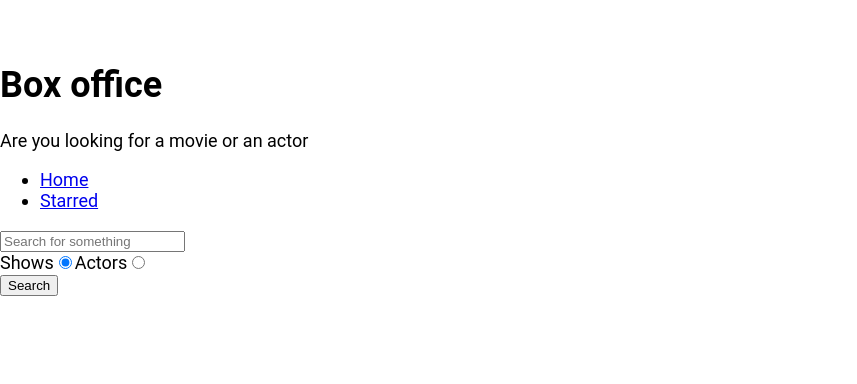
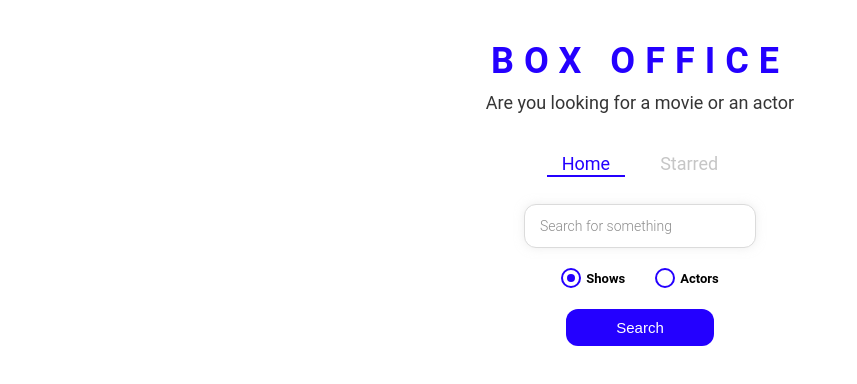
Before and after one commit to ariesh43/box-office, a React (Create React App) app: page / in a window 1280 px wide. Shown: the top 384 px of the page, without its empty margins (0-857 px from the left). Built offline with nearby package versions, Linux system fonts and the light colour scheme; the HTML template or start-up script is replaced by a standard one.

Commit message:
styled entire app

```diff
--- a/src/App.js
+++ b/src/App.js
@@ -1,11 +1,21 @@
 import React from 'react';
 import { Switch, Route } from 'react-router-dom';
+import { ThemeProvider } from 'styled-components';
 import { Home } from './pages/Home';
 import Show from './pages/Show';
 import { Starred } from './pages/Starred';
 
+const theme = {
+  mainColors: {
+    blue: '#2400ff',
+    gray: '#c6c6c6',
+    dark: '#353535',
+  },
+};
+
 const App = () => {
   return (
+    <ThemeProvider theme={theme}>
       <Switch>
         <Route exact path="/">
           <Home />
@@ -21,6 +31,7 @@
         </Route>
         `
       </Switch>
+    </ThemeProvider>
   );
 };
 
--- /dev/null
+++ b/src/components/CustomRadio.js
@@ -0,0 +1,63 @@
+import React from 'react';
+import styled from 'styled-components';
+
+const RadioWrapper = styled.label`
+  display: block;
+  position: relative;
+  padding-left: 25px;
+  cursor: pointer;
+  font-size: 13px;
+  user-select: none;
+  font-weight: 700;
+  line-height: 1.65;
+
+  input {
+    position: absolute;
+    opacity: 0;
+    cursor: pointer;
+  }
+
+  span {
+    position: absolute;
+    top: 0;
+    left: 0;
+    height: 16px;
+    width: 16px;
+    background-color: #fff;
+    border: 2px solid ${({ theme }) => theme.mainColors.blue};
+    border-radius: 50%;
+  }
+
+  input:checked ~ span {
+    background-color: #fff;
+    border: 2px solid ${({ theme }) => theme.mainColors.blue};
+  }
+
+  span:after {
+    content: '';
+    position: absolute;
+    display: none;
+  }
+
+  input:checked ~ span:after {
+    display: block;
+  }
+
+  span:after {
+    top: 4px;
+    left: 4px;
+    width: 8px;
+    height: 8px;
+    border-radius: 50%;
+    background: ${({ theme }) => theme.mainColors.blue};
+  }
+`;
+export const CustomRadio = ({ label, ...restProps }) => {
+  return (
+    <RadioWrapper htmlFor={restProps.id}>
+      {label}
+      <input {...restProps} type="radio" />
+      <span />
+    </RadioWrapper>
+  );
+};
--- a/src/components/Navs.js
+++ b/src/components/Navs.js
@@ -1,20 +1,27 @@
 import React from 'react';
-import { Link } from 'react-router-dom';
+import { useLocation } from 'react-router-dom';
+import { LinkStyled, NavList } from './Navs.styled';
 
 const LINKS = [
   { to: '/', text: 'Home' },
   { to: '/starred', text: 'Starred' },
 ];
 export const Navs = () => {
+  const location = useLocation();
   return (
     <div>
-      <ul>
+      <NavList>
         {LINKS.map(item => (
           <li key={item.to}>
-            <Link to={item.to}>{item.text}</Link>
+            <LinkStyled
+              to={item.to}
+              className={item.to === location.pathname ? 'active' : ''}
+            >
+              {item.text}
+            </LinkStyled>
           </li>
         ))}
-      </ul>
+      </NavList>
     </div>
   );
 };
--- /dev/null
+++ b/src/components/Navs.styled.js
@@ -0,0 +1,41 @@
+import styled from 'styled-components';
+import { Link } from 'react-router-dom';
+
+export const NavList = styled.ul`
+  display: flex;
+  justify-content: center;
+  list-style: none;
+  margin: 0 0 30px;
+  padding: 0;
+`;
+
+export const LinkStyled = styled(Link)`
+  margin: 0 10px;
+  padding: 3px 15px;
+  position: relative;
+  text-decoration: none;
+  color: ${({ theme }) => theme.mainColors.gray};
+  &.active {
+    color: ${({ theme }) => theme.mainColors.blue};
+    &:after {
+      content: '';
+      position: absolute;
+      display: block;
+      height: 2px;
+      left: 0%;
+      bottom: 0;
+      background-color: ${({ theme }) => theme.mainColors.blue};
+      animation: slide-in 0.3s ease-in forwards;
+      @keyframes slide-in {
+        from {
+          left: 50%;
+          width: 0;
+        }
+        to {
+          left: 0%;
+          width: 100%;
+        }
+      }
+    }
+  }
+`;
--- a/src/components/Title.js
+++ b/src/components/Title.js
@@ -1,11 +1,12 @@
 import React from 'react';
+import { TitleWrapper } from './Title.styled';
 
 const Title = ({ title, subtitle }) => {
   return (
-    <div>
+    <TitleWrapper>
       <h1>{title}</h1>
       <p>{subtitle}</p>
-    </div>
+    </TitleWrapper>
   );
 };
 
--- /dev/null
+++ b/src/components/Title.styled.js
@@ -0,0 +1,18 @@
+import styled from 'styled-components';
+
+export const TitleWrapper = styled.div`
+  text-align: center;
+  margin: 0 0 40px;
+
+  h1 {
+    color: ${({ theme }) => theme.mainColors.blue};
+    letter-spacing: 10px;
+    text-transform: uppercase;
+    margin: 0 0 10px;
+  }
+
+  p {
+    color: ${({ theme }) => theme.mainColors.dark};
+    margin: 0;
+  }
+`;
--- a/src/misc/custom-hooks.js
+++ b/src/misc/custom-hooks.js
@@ -41,7 +41,6 @@
 };
 const reducer = (prevState, action) => {
   switch (action.type) {
-    // eslint-disable-next-line no-lone-blocks
     case 'FETCH_SUCCESS': {
       return { isLoading: false, error: null, show: action.show };
     }
--- a/src/pages/Home.js
+++ b/src/pages/Home.js
@@ -4,6 +4,12 @@
 import { ShowGrid } from '../components/show/ShowGrid';
 import { ActorGrid } from '../components/actor/ActorGrid';
 import { useLastQuery } from '../misc/custom-hooks';
+import {
+  RadioInputsWrapper,
+  SearchButtonWrapper,
+  SearchInput,
+} from './Home.styled';
+import { CustomRadio } from '../components/CustomRadio';
 
 export const Home = () => {
   const [input, setInput] = useLastQuery();
@@ -43,38 +49,38 @@
   };
   return (
     <MainPageLayout>
-      <input
+      <SearchInput
         type="text"
         placeholder="Search for something"
         onChange={onInputChange}
         onKeyDown={onKeyDown}
         value={input}
       />
-      <div>
-        <label htmlFor="shows-search">
-          Shows
-          <input
-            type="radio"
+      <RadioInputsWrapper>
+        <div>
+          <CustomRadio
+            label="Shows"
             id="show-search"
             value="shows"
             checked={isShowSearch}
             onChange={onRadioChange}
           />
-        </label>
-        <label htmlFor="actors-search">
-          Actors
-          <input
-            type="radio"
+        </div>
+        <div>
+          <CustomRadio
+            label="Actors"
             id="actor-search"
             value="people"
             checked={!isShowSearch}
             onChange={onRadioChange}
           />
-        </label>
-      </div>
-      <button type="button" onClick={onSearch}>
-        Search
-      </button>
+        </div>
+      </RadioInputsWrapper>
+      <SearchButtonWrapper>
+        <button type="button" onClick={onSearch}>
+          Search
+        </button>
+      </SearchButtonWrapper>
       {renderResults()}
     </MainPageLayout>
   );
--- /dev/null
+++ b/src/pages/Home.styled.js
@@ -0,0 +1,49 @@
+import styled from 'styled-components';
+
+export const SearchInput = styled.input`
+  display: block;
+  font-family: 'Roboto', sans-serif;
+  width: 200px;
+  margin: auto;
+  outline: none;
+  padding: 13px 15px;
+  border: 1px solid #dbdbdb;
+  box-shadow: 0px 0px 10px 0px rgba(219, 219, 219, 0.5);
+  font-size: 14px;
+  border-radius: 12px;
+  color: #8d8d8d;
+
+  &::placeholder {
+    font-weight: 300;
+    color: #8d8d8d;
+  }
+`;
+
+export const RadioInputsWrapper = styled.div`
+  display: flex;
+  justify-content: center;
+  margin: 20px 0;
+
+  div {
+    margin: 0 15px;
+  }
+`;
+
+export const SearchButtonWrapper = styled.div`
+  text-align: center;
+  margin-bottom: 35px;
+
+  button {
+    color: #fff;
+    background-color: ${({ theme }) => theme.mainColors.blue};
+    margin: auto;
+    padding: 10px 50px;
+    font-size: 15px;
+    border: none;
+    outline: none;
+    border-radius: 12px;
+    &:hover {
+      cursor: pointer;
+    }
+  }
+`;
```
Lines whose indentation alone changed are shown as unchanged.
